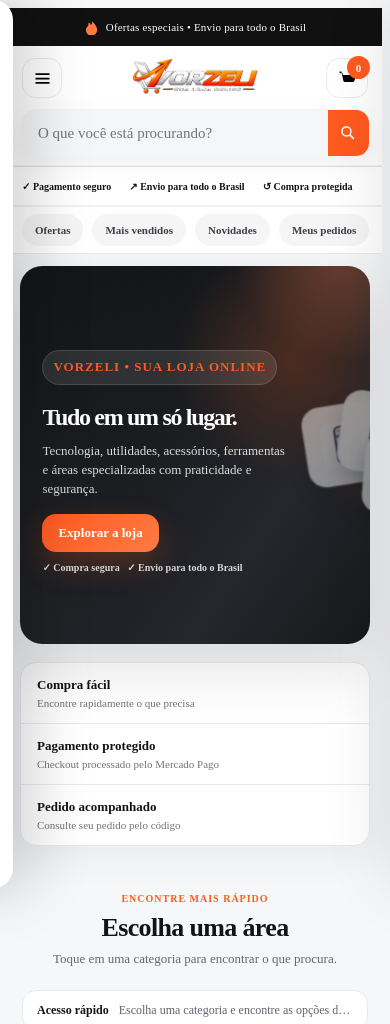
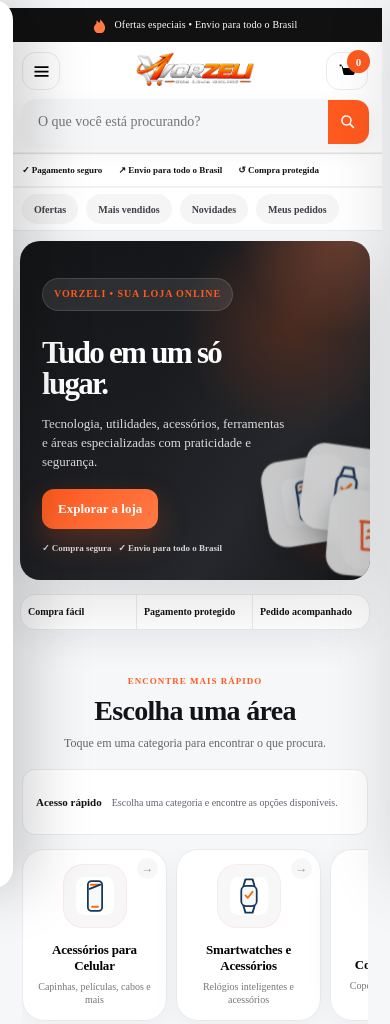
Before and after one commit to lucashenriquebutura37-stack/megamix-store, a website: page index.html in a window 390 px wide. Shown: the top 1024 px of the page. Drawn offline with Linux system fonts and the light colour scheme; no server answers.

Commit message:
Otimiza densidade visual e fluidez no iPhone

```diff
--- a/style.css
+++ b/style.css
@@ -1544,3 +1544,47 @@ html{scroll-behavior:smooth}body{background:var(--vz-bg);-webkit-font-smoothing:
  .quick a{display:flex!important;align-items:center!important;height:32px!important;padding:0 13px!important;border-radius:999px!important;background:#f5f5f6!important;font-size:11px!important}
  .hero{margin:12px 12px 18px!important}
 }
+
+
+/* VORZELI — iPhone compact commerce pass */
+@media(max-width:760px){
+ .top{height:34px!important;min-height:34px!important}
+ .top span{font-size:10px!important}
+ .nav{grid-template-rows:46px 44px!important;padding:6px 14px 8px!important;row-gap:6px!important}
+ .logo img{width:120px!important;max-height:42px!important}
+ .menuBtn,.cartBtn{width:38px!important;height:38px!important}
+ .search{height:44px!important}
+ .search input{font-size:14px!important}
+ .trustStrip{height:32px!important;padding:0 14px!important;gap:16px!important;font-size:9px!important;background:#fff!important}
+ .quick{height:42px!important;padding:0 14px!important;gap:8px!important}
+ .quick a{height:30px!important;padding:0 12px!important;font-size:10px!important}
+ .hero{min-height:0!important;height:auto!important;margin:10px 12px 14px!important;padding:27px 22px 25px!important;border-radius:20px!important;overflow:hidden!important}
+ .hero>div:first-child{max-width:76%!important;position:relative!important;z-index:2!important}
+ .hero .tag{font-size:10px!important;padding:8px 11px!important;margin-bottom:18px!important;letter-spacing:.09em!important}
+ .hero h1{font-size:34px!important;line-height:1.02!important;margin-bottom:14px!important}
+ .hero>div:first-child>p:not(.tag){font-size:13px!important;line-height:1.48!important;margin-bottom:18px!important}
+ .heroActions{gap:13px!important}
+ .heroActions button{padding:12px 16px!important;font-size:13px!important;border-radius:12px!important}
+ .heroActions span{font-size:9px!important;line-height:1.35!important}
+ .heroShowcase{transform:scale(.72)!important;transform-origin:right center!important;right:-42px!important;opacity:.78!important}
+ .discovery{margin:0 12px 18px!important;display:grid!important;grid-template-columns:repeat(3,1fr)!important;border-radius:15px!important}
+ .discovery div{min-width:0!important;padding:12px 9px!important;border-bottom:0!important;border-right:1px solid #e8eaee!important}
+ .discovery div:last-child{border-right:0!important}
+ .discovery b{font-size:10px!important;line-height:1.2!important}
+ .discovery span{font-size:8.5px!important;line-height:1.3!important;margin-top:4px!important}
+ .areas{padding-top:24px!important;padding-bottom:30px!important}
+ .sectionTitle{margin-bottom:18px!important}
+ .sectionTitle>span{font-size:9px!important}
+ .sectionTitle h2{font-size:28px!important;margin:7px 0 8px!important}
+ .sectionTitle p{font-size:12px!important}
+ .categoryHint{min-height:44px!important;padding:10px 13px!important;border-radius:13px!important;margin-bottom:14px!important}
+ .categoryHint b{font-size:11px!important}
+ .categoryHint span{font-size:10px!important}
+ .benefits{margin-top:22px!important;margin-bottom:22px!important}
+}
+@media(max-width:390px){
+ .hero h1{font-size:31px!important}
+ .hero>div:first-child{max-width:80%!important}
+ .discovery span{display:none!important}
+ .discovery div{padding:11px 7px!important}
+}
```
